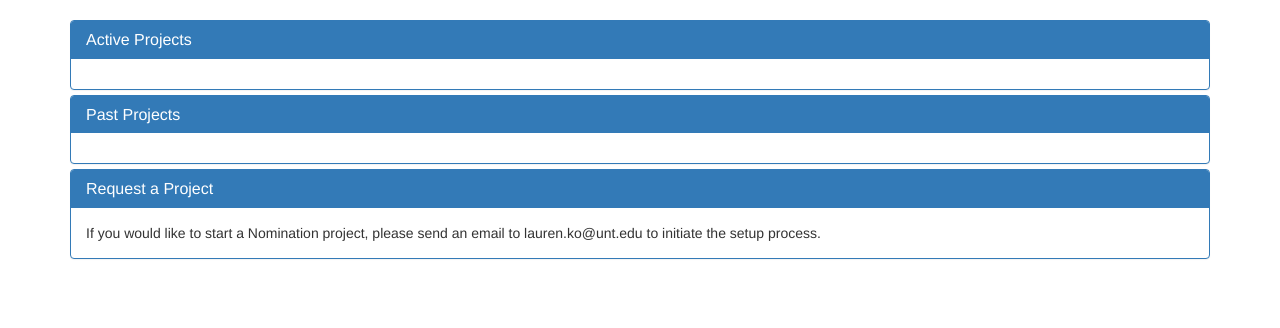
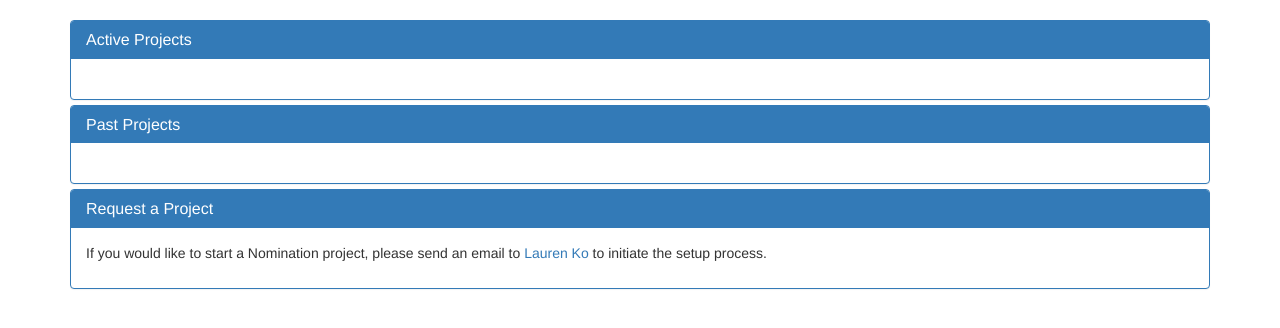
Before and after one commit to unt-libraries/django-nomination, a Django app: page /nomination/ in a window 1280 px wide. Shown: the part 52-380 px from the top of the page. Run offline with Django 3.2, Linux system fonts and the light colour scheme; data that the repository does not hold is empty; some libraries are stand-ins or nearby versions.

Commit message:
Modify project_listing based on PR feedback.

```diff
--- a/nomination/templates/nomination/project_listing.html
+++ b/nomination/templates/nomination/project_listing.html
@@ -10,11 +10,15 @@
                 <h4 class="panel-title">Active Projects</h4>
             </div>
             <div class="panel-body">
+                <ul class="list-unstyled">
                     {% for project in active_list %}
+                        <li>
                             <a href="{% url 'project_urls' project.project_slug %}">
                                 {{ project.project_name }}
-                    </a><br>
+                            </a>
+                        </li>
                     {% endfor %}
+                </ul>
             </div>
         </div>
         <div class="panel panel-primary">
@@ -22,12 +26,15 @@
                 <h4 class="panel-title">Past Projects</h4>
             </div>
             <div class="panel-body">
+                <ul class="list-unstyled">
                     {% for project in past_list %}
+                        <li>
                             <a href="{% url 'project_urls' project.project_slug %}">
                                 {{ project.project_name }}
                             </a>
-                    <br>
+                        </li>
                     {% endfor %}
+                </ul>
             </div>
         </div>
         <div class="panel panel-primary">
@@ -35,8 +42,11 @@
                 <h4 class="panel-title">Request a Project</h4>
             </div>
             <div class="panel-body">
-                If you would like to start a Nomination project, please send an
-                email to lauren.ko@unt.edu to initiate the setup process.
+                <p>
+                    If you would like to start a Nomination project, please send an email to
+                    <a href="mailto:lauren.ko@unt.edu?Subject=New%20nomination%20project">Lauren Ko</a>
+                    to initiate the setup process.
+                </p>
             </div>
         </div>
     </div>
```
Lines whose indentation alone changed are shown as unchanged.
